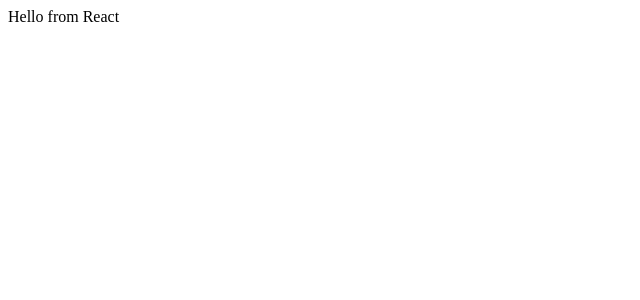
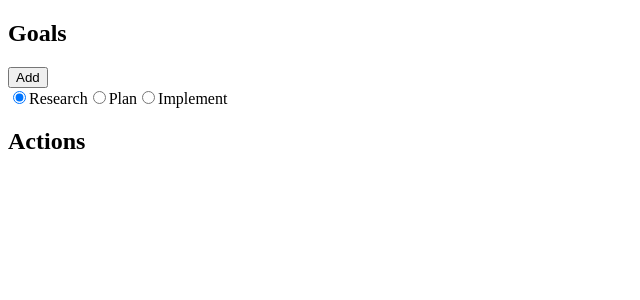
Before and after one commit to billgathen/empower, a React app in the folder web/: page / in a window 1280 px wide. Shown: the top 300 px of the page, without its empty margins (0-640 px from the left). Built offline with nearby package versions, Linux system fonts and the light colour scheme; the HTML template or start-up script is replaced by a standard one.

Commit message:
Fleshed-out Goals component, adding default goals. Extracted Goals and Actions components.

```diff
--- a/web/package.json
+++ b/web/package.json
@@ -3,8 +3,7 @@
   "private": true,
   "type": "module",
   "scripts": {
-    "build": "vite build",
-    "watch": "vite build --watch"
+    "build:watch": "vite build --watch"
   },
   "dependencies": {
     "@vitejs/plugin-react": "^5.1.2",
--- /dev/null
+++ b/web/src/actions.tsx
@@ -0,0 +1,7 @@
+export default function Actions() {
+  return <section id="actions">
+    <header className="header-controls">
+      <h2>Actions</h2>
+    </header>
+  </section>;
+}
--- /dev/null
+++ b/web/src/app.tsx
@@ -0,0 +1,13 @@
+import Actions from "./actions";
+import Goals from "./goals";
+
+/* TODO Make sections resizable using Resizer component */
+export default function App() {
+  return (
+    <>
+      <Goals></Goals>
+      <div className="divider"></div>
+      <Actions></Actions>
+    </>
+  );
+}
--- /dev/null
+++ b/web/src/goals.tsx
@@ -0,0 +1,38 @@
+import { useState } from "react";
+
+type GoalData = {
+  label?: string
+}
+
+const defaultGoals = [
+  { label: "Research" },
+  { label: "Plan" },
+  { label: "Implement" }
+]
+
+export default function Goals() {
+  const [items, setItems] = useState<GoalData[]>(defaultGoals);
+  const [selectedIndex, setSelectedIndex] = useState(0);
+
+  return <section className="goals">
+    <header className="header-controls">
+      <h2>Goals</h2>
+      <button aria-label="Add goal">Add</button>
+    </header>
+    <div className="items">
+      {items.map((data, idx) => <Goal data={data} idx={idx} selectedIndex={selectedIndex} setSelectedIndex={setSelectedIndex}></Goal>)}
+    </div>
+  </section>;
+}
+
+function Goal({ data, idx, selectedIndex, setSelectedIndex }) {
+  return <label key={idx}>
+    <input
+      type="radio"
+      name="goal"
+      checked={selectedIndex === idx}
+      onChange={() => setSelectedIndex(idx)}
+    />
+    {data.label}
+  </label>;
+}
--- a/web/src/main.tsx
+++ b/web/src/main.tsx
@@ -1,8 +1,5 @@
 import { createRoot } from "react-dom/client";
-
-function App() {
-  return <div>Hello from React</div>;
-}
+import App from "./app";
 
 const el = document.getElementById("app");
 if (el) createRoot(el).render(<App />);
--- a/web/static/app.css
+++ b/web/static/app.css
@@ -1,6 +1,7 @@
 :root {
   --dark: darkgreen;
-  --light: whitesmoke;
+  --light: antiquewhite;
+  --workspace: white;
 }
 
 *, *::before, *::after {
@@ -20,17 +21,79 @@ body {
   grid-template-rows: max-content 1fr max-content;
 }
 
-header, footer {
+body>header, body>footer {
   display: flex;
   justify-content: space-around;
   padding: 1rem;
   background-color: var(--light);
 }
 
-header {
+body>header {
   border-block-end: 3px solid var(--dark);
 }
 
-footer {
+body>footer {
   border-block-start: 3px solid var(--dark);
 }
+
+header {
+  padding-block-end: 1rem;
+}
+
+#app {
+  height: 100%;
+  background-color: var(--workspace);
+  display: grid;
+  grid-template-columns: 30% 0.25rem 1fr;
+  height: 100%;
+
+  &>* {
+    height: 100%;
+    padding: 0.5rem 1rem;
+  }
+
+  &>.divider {
+    padding: 0;
+    background: var(--dark);
+    /* border-inline: 6px solid var(--workspace); */
+    /* cursor: col-resize; */
+  }
+}
+
+.header-controls {
+  display: flex;
+  align-items: center;
+  justify-content: space-between;
+}
+
+.items {
+  display: flex;
+  gap: 1rem;
+  flex-direction: column;
+}
+
+@media(max-width: 800px) {
+  h1, h2, h3 {
+    text-align: center;
+  }
+
+  header, footer {
+    padding: 0.25rem;
+  }
+
+  #app {
+    grid-template-columns: none;
+    grid-template-rows: 100px 18px 1fr;
+
+    &>* {
+      height: auto;
+      padding: 0.25rem;
+    }
+
+    /* &>.divider {
+      border-inline: none;
+      border-block: 6px solid var(--workspace);
+      cursor: row-resize;
+    } */
+  }
+}
```
Also changed, not shown: web/src/resizer.tsx (added, +60 -0 lines), web/static/app.js, 2 other files (tests, documents, lock files or other folders).
